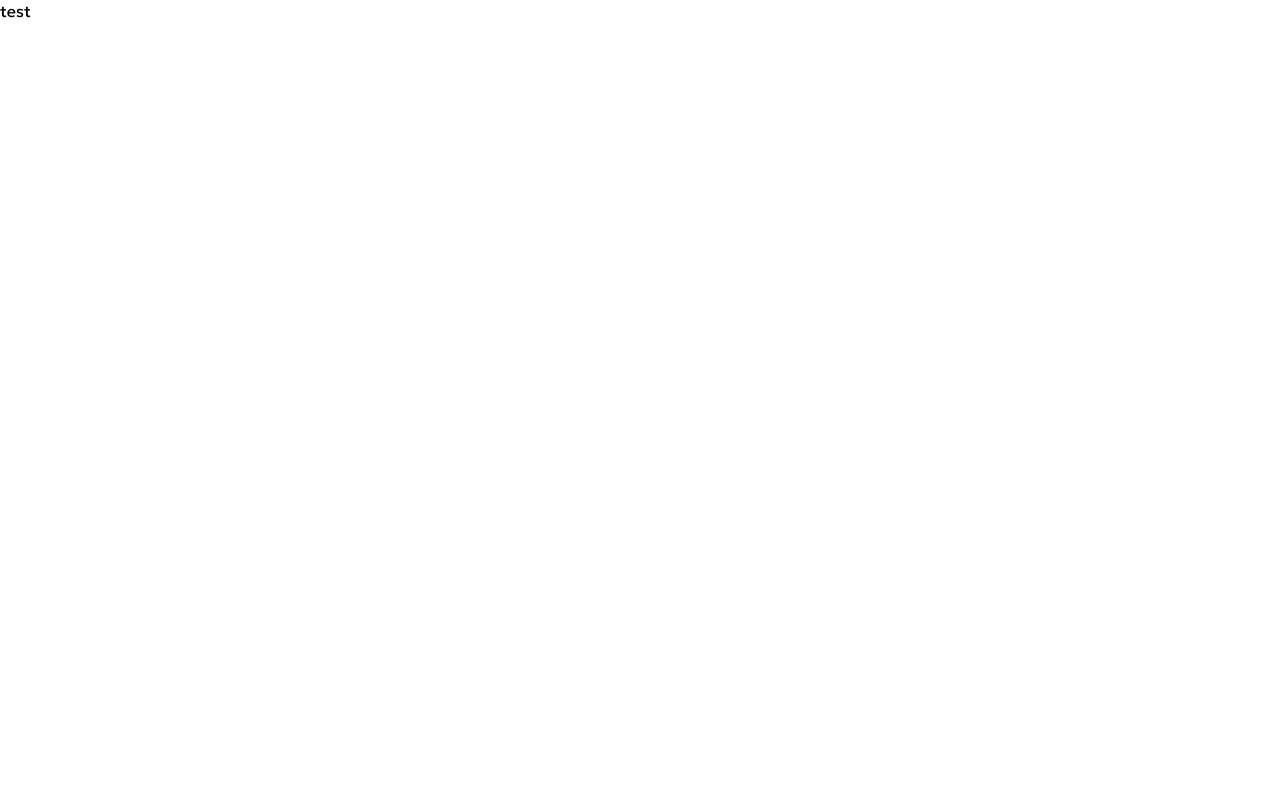
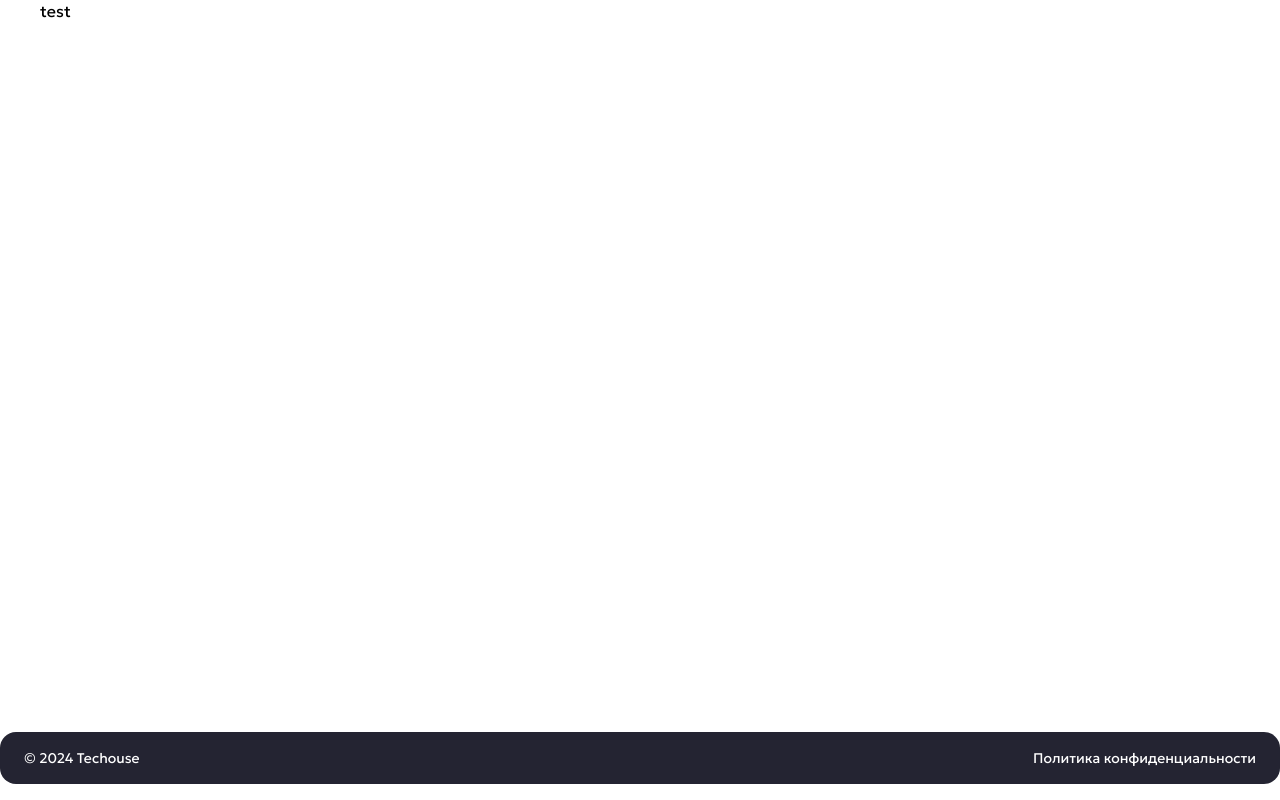
Before and after one commit to DZavg/lock-box-front, a Vue app: page / in a window 1280 px wide. Built offline with nearby package versions, Linux system fonts and the light colour scheme.

Commit message:
feat(Layouts): create layouts

```diff
--- /dev/null
+++ b/src/app/layouts/AuthLayout.vue
@@ -0,0 +1,25 @@
+<template>
+	<div class="layout">
+		<div class="inner container">
+			<RouterView />
+		</div>
+		<TheFooter />
+	</div>
+</template>
+
+<script lang="ts" setup>
+import TheFooter from '@/shared/ui/Footer/TheFooter.vue'
+</script>
+
+<style lang="scss" scoped>
+.layout {
+	display: flex;
+	flex-direction: column;
+	min-height: 100vh;
+	padding: 0 0 $indent-s 0;
+}
+
+.inner {
+	flex: 1 0 auto;
+}
+</style>
--- /dev/null
+++ b/src/app/layouts/DefaultLayout.vue
@@ -0,0 +1,25 @@
+<template>
+	<div class="layout">
+		<div class="inner">
+			<RouterView />
+		</div>
+		<TheFooter />
+	</div>
+</template>
+
+<script lang="ts" setup>
+import TheFooter from '@/shared/ui/Footer/TheFooter.vue'
+</script>
+
+<style lang="scss" scoped>
+.layout {
+	display: flex;
+	flex-direction: column;
+	min-height: 100vh;
+	padding: $indent-s 0;
+}
+
+.inner {
+	flex: 1 0 auto;
+}
+</style>
--- a/src/app/router/index.ts
+++ b/src/app/router/index.ts
@@ -1,13 +1,20 @@
 import { createRouter, createWebHistory } from 'vue-router'
 import HomeView from '@/pages/HomeView.vue'
+import AuthLayout from '@/app/layouts/AuthLayout.vue'
 
 const router = createRouter({
 	history: createWebHistory(import.meta.env.BASE_URL),
 	routes: [
 		{
 			path: '/',
-			name: 'home',
-			component: HomeView,
+			component: AuthLayout,
+			children: [
+				{
+					path: '/',
+					name: 'home',
+					component: HomeView,
+				},
+			],
 		},
 	],
 })
```
